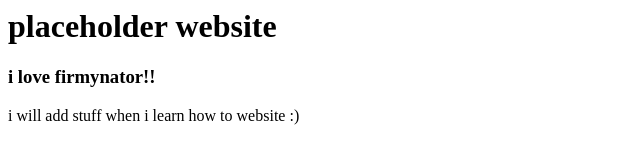
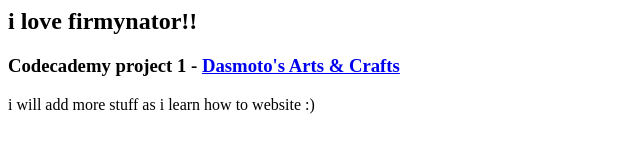
Before and after one commit to firmynator/firmynator.github.io, a plain HTML site: page index.html in a window 1280 px wide. Shown: the whole page, without its empty margins (0-640 px from the left). Drawn offline with Linux system fonts and the light colour scheme.

Commit message:
add project 1

```diff
--- a/index.html
+++ b/index.html
@@ -3,10 +3,10 @@
     <title>i love firmyy!!!</title>
   </head>
   <body>
-    <h1>placeholder website</h1>
-    <h3>i love firmynator!!</h3>
+    <h2>i love firmynator!!</h3>
+    <h3>Codecademy project 1 - <a href=https://firmynator.github.io/codecademy1/>Dasmoto's Arts & Crafts</a></h3>
     <footer>
-      <p>i will add stuff when i learn how to website :)</p>
+      <p>i will add more stuff as i learn how to website :)</p>
     </footer>
   </body>
 </html>
```
